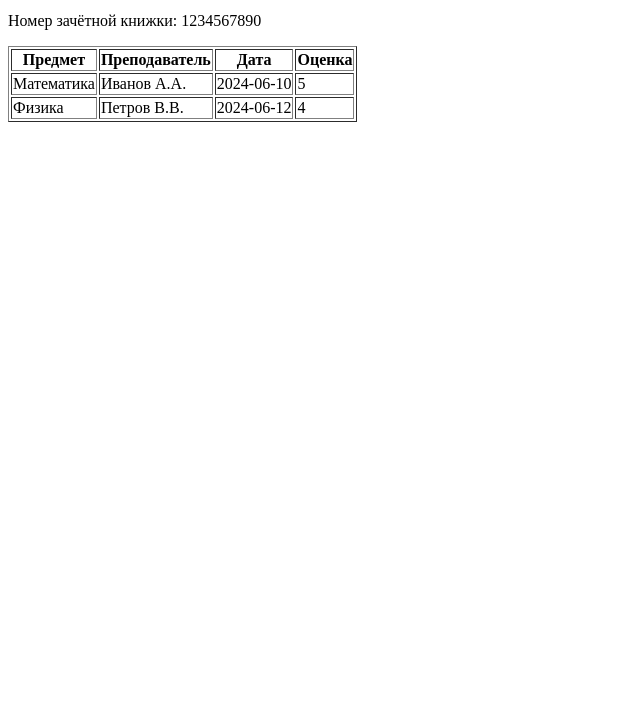
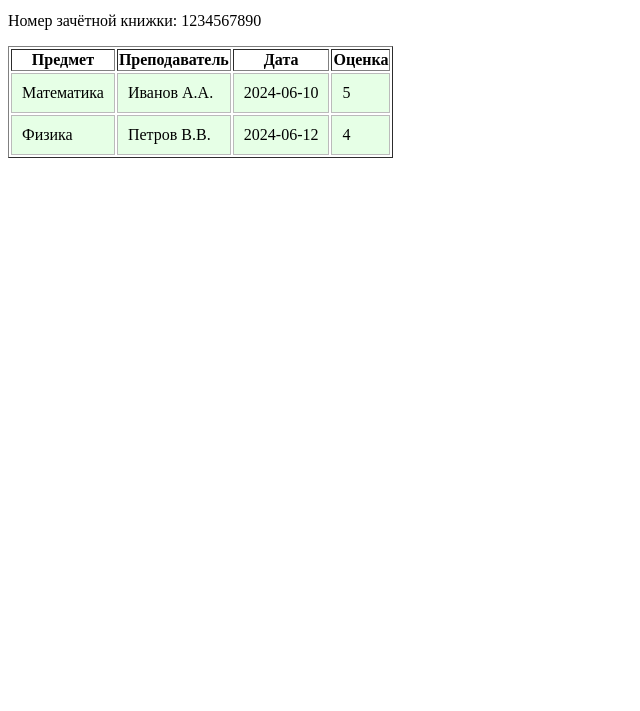
Before and after one commit to Xen2n/chebaevskih_website, a plain HTML site: page progress.html in a window 1280 px wide. Shown: the part 89-800 px from the top of the page, without its empty margins (0-640 px from the left). Drawn offline with Linux system fonts and the light colour scheme.

Commit message:
Стиль ячеек вариант 2

```diff
--- a/styles.css
+++ b/styles.css
@@ -3,3 +3,9 @@ h1 {
     color: purple;
     text-shadow: 1px 1px 2px black;
 }
+
+td {
+    padding: 10px;
+    border: 1px solid #bbb;
+    background-color: #e6ffe6;
+}
```
